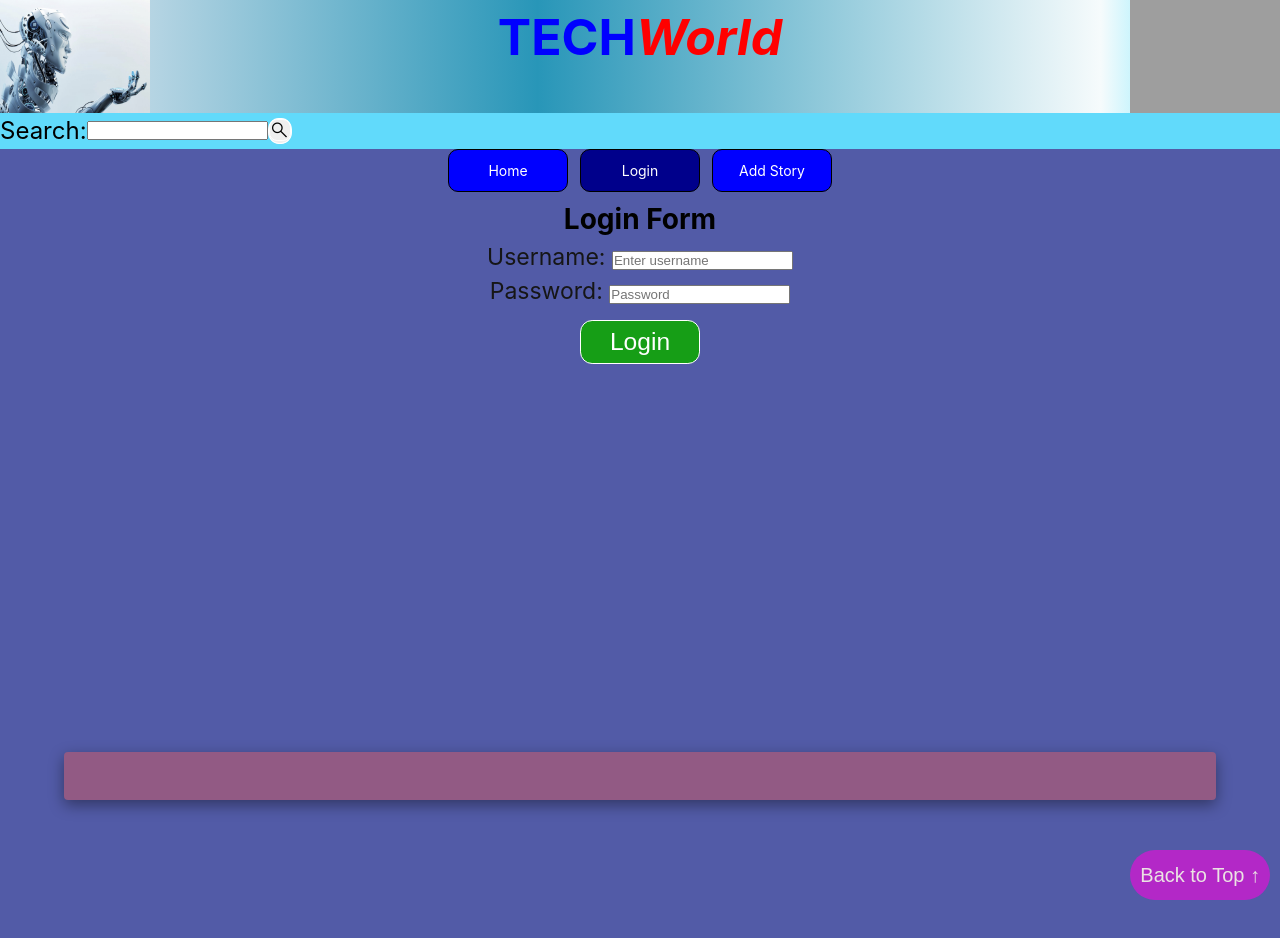
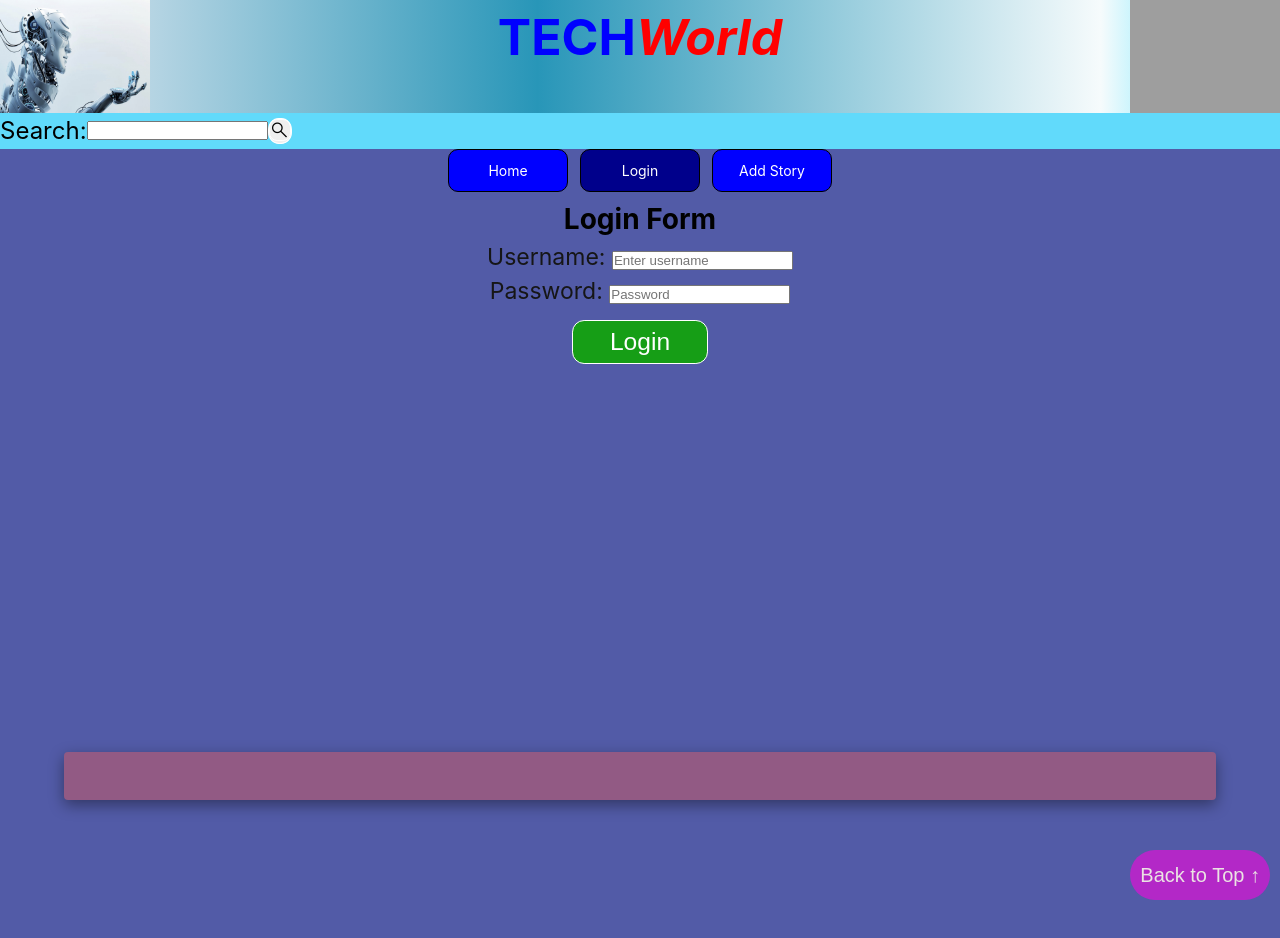
Before and after one commit to manotim/Tech-Blog-App, a React (Create React App) app: page /login in a window 1280 px wide. Shown: the top 938 px of the page. Built offline with nearby package versions, Linux system fonts and the light colour scheme; grey boxes are pictures that could not be loaded.

Commit message:
styled login btn

```diff
--- a/src/Components/App.css
+++ b/src/Components/App.css
@@ -87,7 +87,7 @@ legend {
   border: 1px solid white;
   border-radius: 0.7571rem;
   margin: 0.7rem;
-  width: 7.5rem;
+  width: 8.5rem;
   padding: 0.4571rem;
   font-size: 1.538rem;
 }
```
